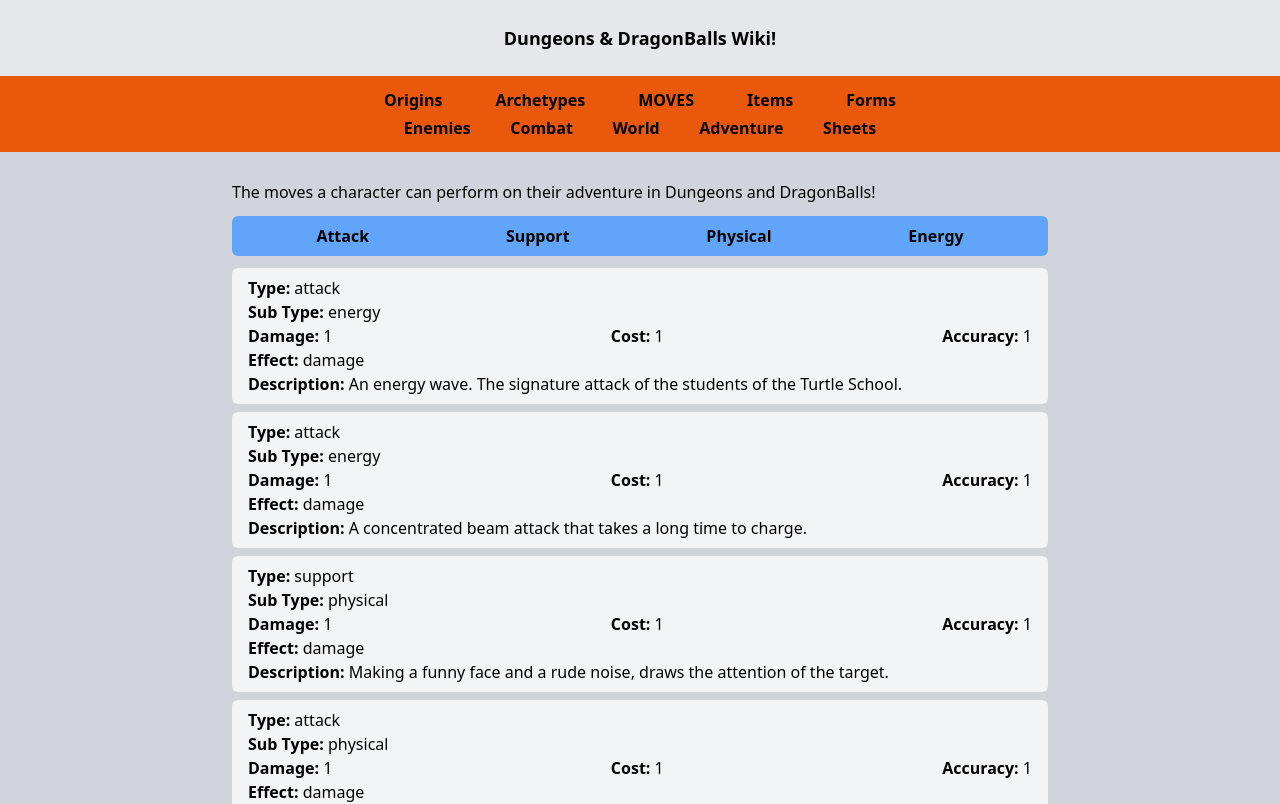
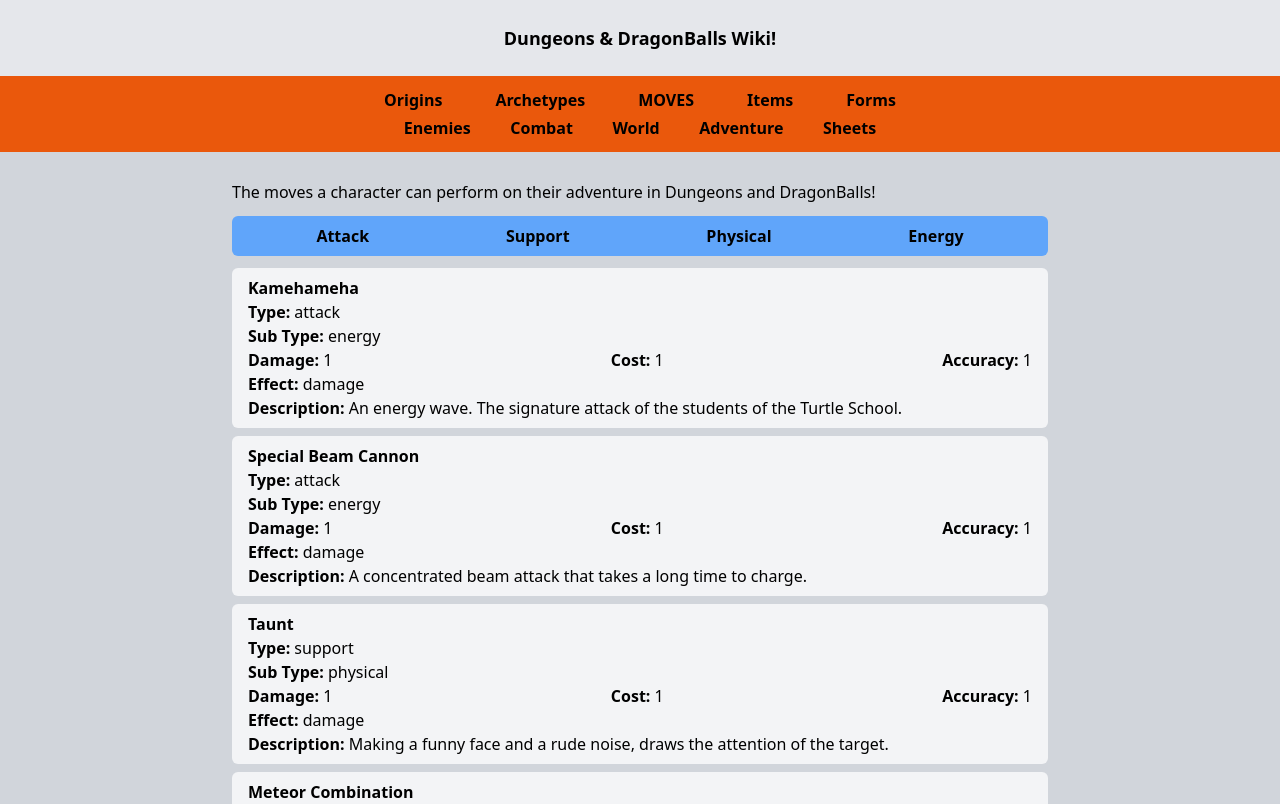
Before and after one commit to KylePep/ddbwiki, a Next.js app: page /moves in a window 1280 px wide. Shown: the top 804 px of the page. Built offline with nearby package versions, Linux system fonts and the light colour scheme.

Commit message:
Fixed moves page render

```diff
--- a/app/moves/page.tsx
+++ b/app/moves/page.tsx
@@ -16,7 +16,7 @@ export default function movesPage() {
         <div>
           {list.map((move: any)=>(
           <div key={move.id} className='bg-gray-100 rounded-md px-4 py-2 mb-2'>
-                <h2 className="font-bold">{move.title}</h2>
+                <h2 className="font-bold">{move.displayName}</h2>
                 <h3><span className="font-semibold">Type: </span>{move.type}</h3>
                 <h4><span className="font-semibold">Sub Type: </span> {move.subType}</h4>
                 <div className="flex justify-between">
```
